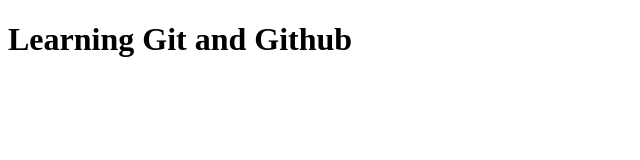
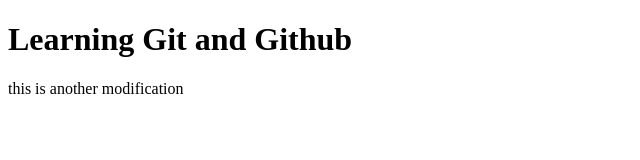
Before and after one commit to jaisaman/jaisaman.github.io, a plain HTML site: page index.html in a window 1280 px wide. Shown: the whole page, without its empty margins (0-640 px from the left). Drawn offline with Linux system fonts and the light colour scheme.

Commit message:
Add paragraph tag

```diff
--- a/index.html
+++ b/index.html
@@ -6,6 +6,6 @@
 <body>
 
 	<h1>Learning Git and Github</h1>
-
+	<p>this is another modification</p>
 </body>
 </html>
```
